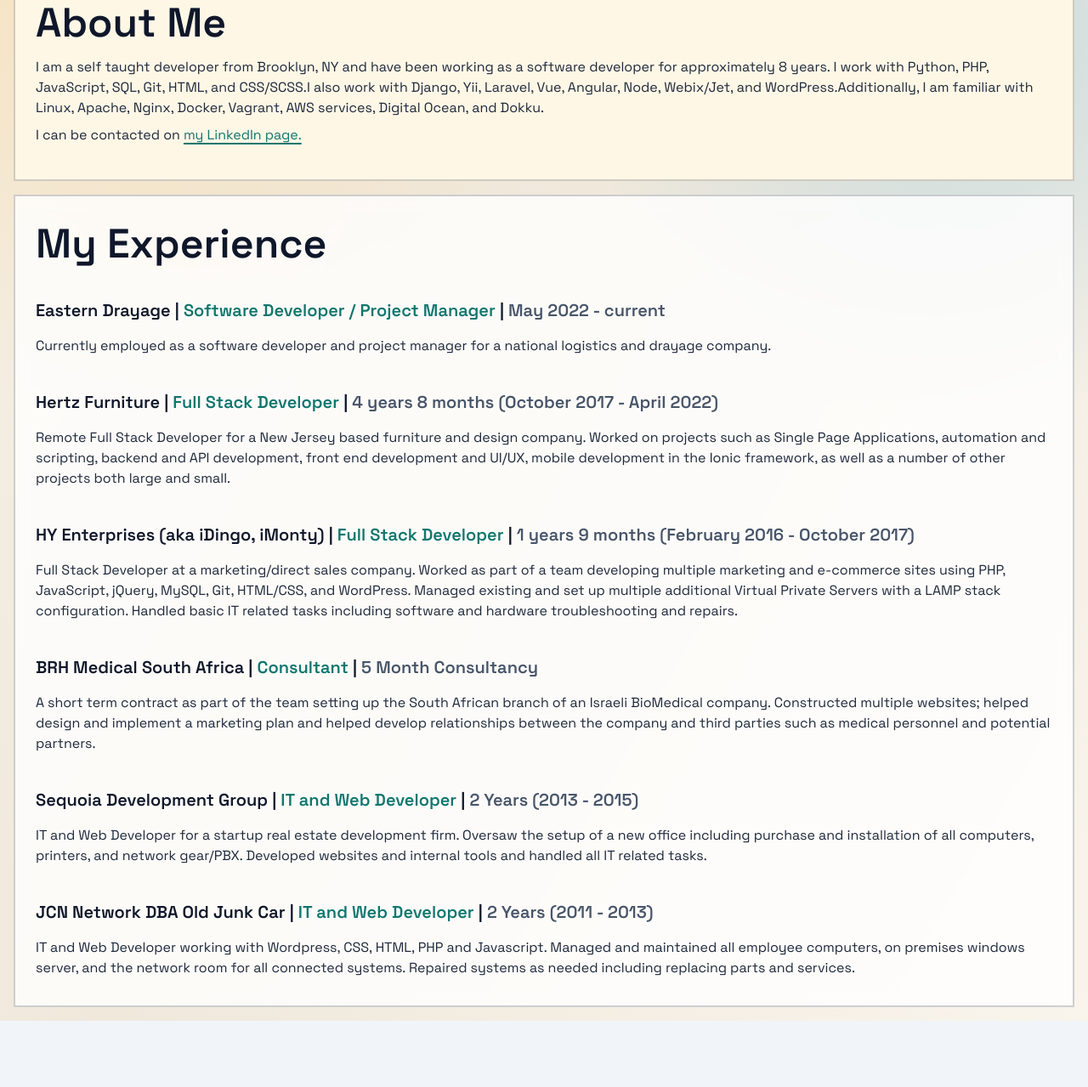
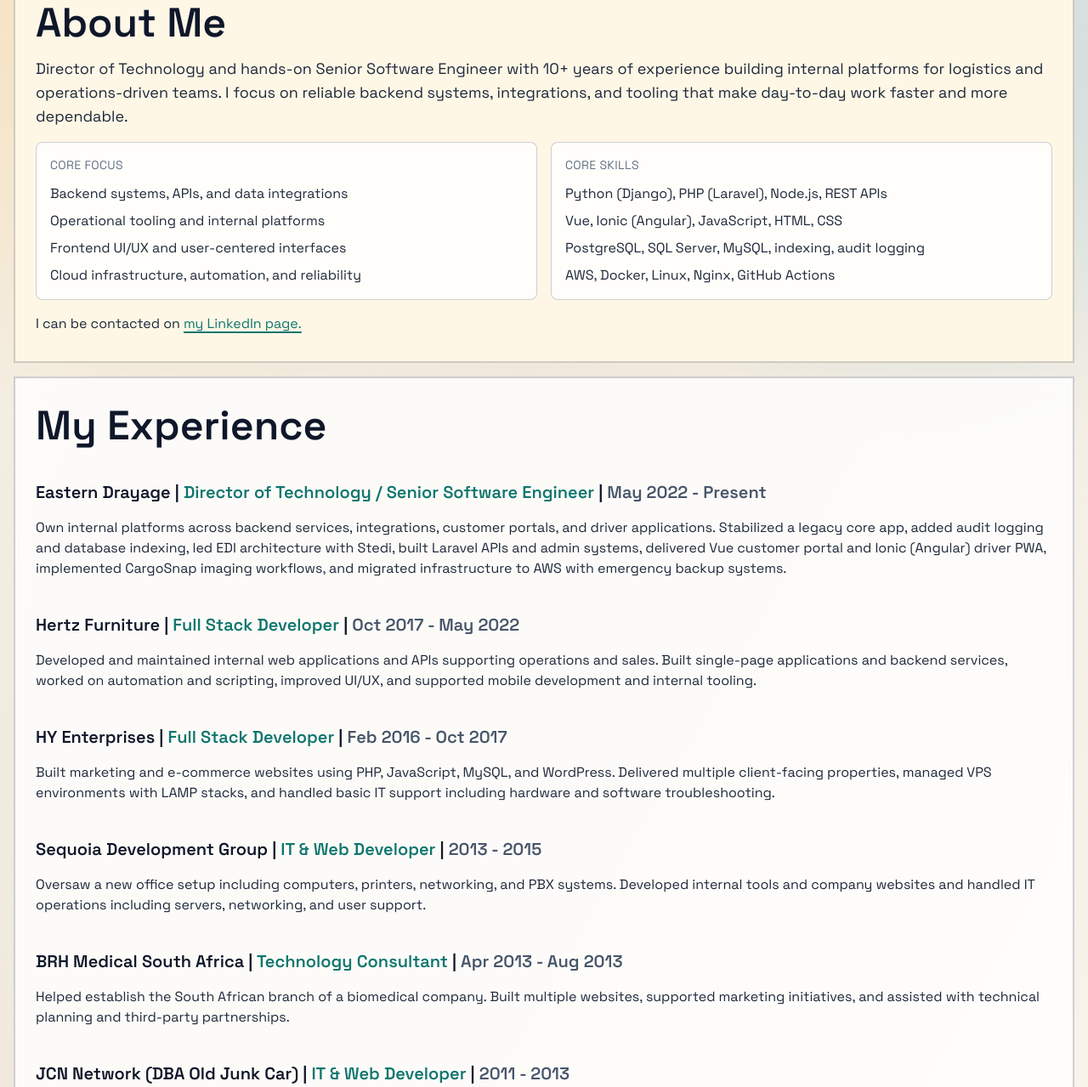
Before and after one commit to dherskowitz/portfolio, an Astro site: page /about-me in a window 1280 px wide. Shown: the part 209-1488 px from the top of the page at 85% size. Before the commit the page ends 1410 px from the top, so only its background shows below. Built offline with nearby package versions, Linux system fonts and the light colour scheme; Astro itself is replaced by a stand-in of ours.

Commit message:
extract data and loop

```diff
--- a/src/jobs.json
+++ b/src/jobs.json
@@ -2,39 +2,39 @@
     "jobs": [
         {
             "company": "Eastern Drayage",
-            "title": "Software Developer / Project Manager",
-            "timeframe": "May 2022 - current",
-            "description": "Currently employed as a software developer and project manager for a national logistics and drayage company."
+            "title": "Director of Technology / Senior Software Engineer",
+            "timeframe": "May 2022 - Present",
+            "description": "Own internal platforms across backend services, integrations, customer portals, and driver applications. Stabilized a legacy core app, added audit logging and database indexing, led EDI architecture with Stedi, built Laravel APIs and admin systems, delivered Vue customer portal and Ionic (Angular) driver PWA, implemented CargoSnap imaging workflows, and migrated infrastructure to AWS with emergency backup systems."
         },
         {
             "company": "Hertz Furniture",
             "title": "Full Stack Developer",
-            "timeframe": "4 years 8 months (October 2017 - April 2022)",
-            "description": "Remote Full Stack Developer for a New Jersey based furniture and design company. Worked on projects such as Single Page Applications, automation and scripting, backend and API development, front end development and UI/UX, mobile development in the Ionic framework, as well as a number of other projects both large and small. "
+            "timeframe": "Oct 2017 - May 2022",
+            "description": "Developed and maintained internal web applications and APIs supporting operations and sales. Built single-page applications and backend services, worked on automation and scripting, improved UI/UX, and supported mobile development and internal tooling."
         },
         {
-            "company": "HY Enterprises (aka iDingo, iMonty)",
+            "company": "HY Enterprises",
             "title": "Full Stack Developer",
-            "timeframe": "1 years 9 months (February 2016 - October 2017)",
-            "description": "Full Stack Developer at a marketing/direct sales company. Worked as part of a team developing multiple marketing and e-commerce sites using PHP, JavaScript, jQuery, MySQL, Git, HTML/CSS, and WordPress. Managed existing and set up multiple additional Virtual Private Servers with a LAMP stack configuration. Handled basic IT related tasks including software and hardware troubleshooting and repairs. "
+            "timeframe": "Feb 2016 - Oct 2017",
+            "description": "Built marketing and e-commerce websites using PHP, JavaScript, MySQL, and WordPress. Delivered multiple client-facing properties, managed VPS environments with LAMP stacks, and handled basic IT support including hardware and software troubleshooting."
+        },
+        {
+            "company": "Sequoia Development Group",
+            "title": "IT & Web Developer",
+            "timeframe": "2013 - 2015",
+            "description": "Oversaw a new office setup including computers, printers, networking, and PBX systems. Developed internal tools and company websites and handled IT operations including servers, networking, and user support."
         },
         {
             "company": "BRH Medical South Africa",
-            "title": "Consultant",
-            "timeframe": "5 Month Consultancy",
-            "description": "A short term contract as part of the team setting up the South African branch of an Israeli BioMedical company. Constructed multiple websites; helped design and implement a marketing plan and helped develop relationships between the company and third parties such as medical personnel and potential partners. "
+            "title": "Technology Consultant",
+            "timeframe": "Apr 2013 - Aug 2013",
+            "description": "Helped establish the South African branch of a biomedical company. Built multiple websites, supported marketing initiatives, and assisted with technical planning and third-party partnerships."
         },
         {
-            "company": "Sequoia Development Group",
-            "title": "IT and Web Developer",
-            "timeframe": " 2 Years (2013 - 2015)",
-            "description": "IT and Web Developer for a startup real estate development firm. Oversaw the setup of a new office including purchase and installation of all computers, printers, and network gear/PBX. Developed websites and internal tools and handled all IT related tasks. "
-        },
-        {
-            "company": "JCN Network DBA Old Junk Car",
-            "title": "IT and Web Developer",
-            "timeframe": "2 Years (2011 - 2013)",
-            "description": "IT and Web Developer working with Wordpress, CSS, HTML, PHP and Javascript. Managed and maintained all employee computers, on premises windows server, and the network room for all connected systems. Repaired systems as needed including replacing parts and services. "
+            "company": "JCN Network (DBA Old Junk Car)",
+            "title": "IT & Web Developer",
+            "timeframe": "2011 - 2013",
+            "description": "Developed WordPress-based websites and internal tools, maintained on-prem Windows servers and office networks, and provided hardware repair and ongoing IT support."
         }
     ]
 }
--- a/src/pages/about-me.astro
+++ b/src/pages/about-me.astro
@@ -9,13 +9,33 @@
     <section class="container mx-auto m-4 px-4 text-slate-900 flex flex-col gap-4 page-fade">
         <div class="px-6 py-8 border-2 border-[color:var(--line)] bg-[color:var(--surface-2)] reveal">
             <h1 class="text-5xl font-bold pb-4 font-display">About Me</h1>
-            <p class="pb-2 text-slate-800">
-                I am a self taught developer from Brooklyn, NY and have been
-                working as a software developer for approximately 8 years. I work with Python, PHP, JavaScript, SQL, Git, HTML, and CSS/SCSS.I also work with Django, Yii, Laravel, Vue, Angular, Node,
-                Webix/Jet, and WordPress.Additionally, I am familiar with Linux, Apache, Nginx, Docker,
-                Vagrant, AWS services, Digital Ocean, and Dokku.
+            <p class="pb-4 text-slate-800 text-lg">
+                Director of Technology and hands-on Senior Software Engineer with 10+ years of
+                experience building internal platforms for logistics and operations-driven teams.
+                I focus on reliable backend systems, integrations, and tooling that make day-to-day
+                work faster and more dependable.
             </p>
-            <p class="pb-2 text-slate-800">
+            <div class="grid gap-4 md:grid-cols-2">
+                <div class="rounded-lg border border-[color:var(--line)] bg-white/80 p-4">
+                    <div class="text-sm uppercase tracking-wide text-slate-500">Core Focus</div>
+                    <ul class="mt-3 space-y-2 text-slate-800">
+                        <li>Backend systems, APIs, and data integrations</li>
+                        <li>Operational tooling and internal platforms</li>
+                        <li>Frontend UI/UX and user-centered interfaces</li>
+                        <li>Cloud infrastructure, automation, and reliability</li>
+                    </ul>
+                </div>
+                <div class="rounded-lg border border-[color:var(--line)] bg-white/80 p-4">
+                    <div class="text-sm uppercase tracking-wide text-slate-500">Core Skills</div>
+                    <ul class="mt-3 space-y-2 text-slate-800">
+                        <li>Python (Django), PHP (Laravel), Node.js, REST APIs</li>
+                        <li>Vue, Ionic (Angular), JavaScript, HTML, CSS</li>
+                        <li>PostgreSQL, SQL Server, MySQL, indexing, audit logging</li>
+                        <li>AWS, Docker, Linux, Nginx, GitHub Actions</li>
+                    </ul>
+                </div>
+            </div>
+            <p class="pt-4 text-slate-800">
                 I can be contacted on <a
                     href="https://www.linkedin.com/in/daniel-herskowitz-105/"
                     target="_blank"
--- a/src/pages/my-work.astro
+++ b/src/pages/my-work.astro
@@ -1,20 +1,26 @@
 ---
 import Header from '../components/Header.astro';
 import BaseLayout from '../layouts/BaseLayout.astro';
-import { large, small } from '../projects.json';
+import { companies, personalProjects } from '../projects.json';
+
+const visiblePersonalProjects = personalProjects.filter((project) => project.show);
 ---
 
 <BaseLayout>
   <Header />
 
-    <section class="container m-4 text-slate-900 mx-auto px-4 flex gap-4 flex-col page-fade">
+  <section
+    class="container m-4 text-slate-900 mx-auto px-4 flex gap-4 flex-col page-fade"
+  >
     {
-            large.map((project) => {
+      companies.map((project) => {
         return (
           <div class="col-span-3 p-6 border-2 border-[color:var(--line)] bg-[color:var(--surface-2)] md:col-span-2 lg:col-span-3 reveal">
             <div>
               <div class="text-5xl font-bold font-display">{project.title}</div>
-                            <div class="text-2xl font-semibold text-slate-700">{project.subtitle}</div>
+              <div class="text-2xl font-semibold text-slate-700">
+                {project.subtitle}
+              </div>
               <div class="pb-2 text-slate-600">{project.stack}</div>
             </div>
             <div class="grid grid-cols-1 gap-6 md:grid-cols-2 lg:grid-cols-3">
@@ -24,9 +30,7 @@
                     <div class="text-xl font-bold text-slate-900">
                       {project.title}
                     </div>
-                                        <p class="pb-2 text-slate-700">
-                                            {project.description}
-                                        </p>
+                    <p class="pb-2 text-slate-700">{project.description}</p>
                   </div>
                 );
               })}
@@ -37,23 +41,33 @@
     }
   </section>
 
+  {
+    visiblePersonalProjects.length > 0 && (
       <section
         class="container m-4 text-slate-900 mx-auto px-4 flex gap-4 flex-col"
       >
-    <div class="col-span-3 p-6 border-2 border-[color:var(--line)] bg-white/80 backdrop-blur md:col-span-2 lg:col-span-3 reveal reveal-delay-1">
+        <div
+          class="col-span-3 p-6 border-2 border-[color:var(--line)] bg-white/80 backdrop-blur md:col-span-2 lg:col-span-3 reveal reveal-delay-1"
+        >
           <div class="text-5xl font-bold pb-4 font-display">Personal Projects</div>
           <div class="grid grid-cols-1 gap-6 md:grid-cols-2 lg:grid-cols-3">
             {
-                small.map((project) => {
+              visiblePersonalProjects.map((project) => {
                 return (
                   <div class="flex flex-col justify-between col-span-3 p-6 border-2 border-[color:var(--line)] bg-[color:var(--surface-2)] md:col-span-1">
-                            <div class="text-xl font-bold text-slate-900">{project.title}</div>
+                    <div class="text-xl font-bold text-slate-900">
+                      {project.title}
+                    </div>
                     <p class="pb-2 break-words text-slate-600">
                       Built with {project.stack}
                     </p>
                     <div class="pb-2 text-slate-700">{project.description}</div>
                     <div>
                       {project.buttons.map((button) => {
+                        if (!button.link) {
+                          return null;
+                        }
+
                         return (
                           <a
                             href={button.link}
@@ -72,4 +86,6 @@
           </div>
         </div>
       </section>
+    )
+  }
 </BaseLayout>
```
Also changed, not shown: src/projects.json (+78 -20 lines). Lines whose indentation alone changed are shown as unchanged.
